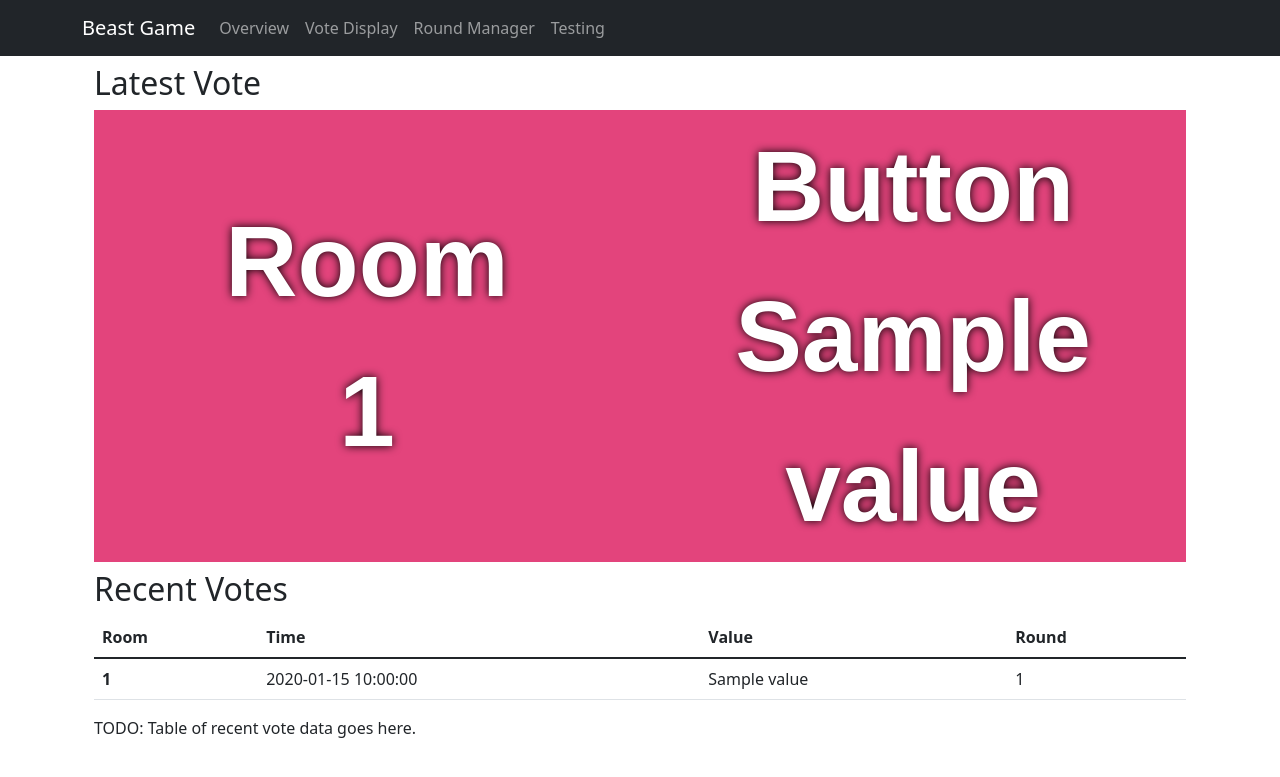
After one commit to geerlingguy/beast-challenge, a Flask app: template leader-app/templates/test.html in a window 1280 px wide. The commit adds this page. Shown: the top 777 px of the page. Run offline with Flask 2, Linux system fonts and the light colour scheme; the template is opened without the code that fills it: most values are stand-ins (such as "Sample title", 1, 10 or a date in 2020); some web fonts are replaced.

Commit message:
Add vote testing page for my own sanity.

```diff
--- a/leader-app/app.py
+++ b/leader-app/app.py
@@ -23,6 +23,14 @@ def index():
     votes = conn.execute('SELECT * FROM votes').fetchall()
     conn.close()
     return render_template('index.html', votes=votes)
+
+# Test mode page.
+@app.route('/test')
+def test():
+    conn = get_db_connection()
+    votes = conn.execute('SELECT * FROM votes ORDER BY created DESC LIMIT 10').fetchall()
+    conn.close()
+    return render_template('test.html', votes=votes)
 
 # Tally of all votes displayed on a web page.
 @app.route('/tally')
--- a/leader-app/static/custom.css
+++ b/leader-app/static/custom.css
@@ -1,5 +1,31 @@
 /* Custom CSS */
 
+/* Global styles */
+@font-face {
+    font-family: 'komika_axisregular';
+    src: url("{{ url_for('static', filename='komika_axis-webfont.woff2') }}") format('woff2'),
+         url("{{ url_for('static', filename='komika_axis-webfont.woff') }}") format('woff');
+    font-weight: normal;
+    font-style: normal;
+}
+
+/* Home page */
 .round-overview input[type="text"] {
-  width: 8em;
+    width: 8em;
 }
+
+/* Testing Page */
+table.latest-vote {
+    width: 100%;
+    background-color: #E3447C;
+    font-family: komika_axisregular, Arial;
+    color: #fff;
+    font-size: 100px;
+    text-shadow: 0 0 10px #000;
+    height: 98.7%;
+    width: 100%;
+    text-align: center;
+    vertical-align: middle;
+    height: 100%;
+    font-weight: bold;
+}
--- a/leader-app/templates/base.html
+++ b/leader-app/templates/base.html
@@ -24,6 +24,9 @@
             <li class="nav-item">
                 <a class="nav-link" href="/rounds">Round Manager</a>
             </li>
+            <li class="nav-item">
+                <a class="nav-link" href="/test">Testing</a>
+            </li>
         </ul>
       </div>
     </nav>
--- /dev/null
+++ b/leader-app/templates/test.html
@@ -0,0 +1,45 @@
+{% extends 'base.html' %}
+
+{% block content %}
+    <div class="container mt-2 test-display">
+        <h2>Latest Vote</h2>
+            <table class="latest-vote">
+                <tr>
+                    <td style="width: 50%;">
+                        <span class="label">Room</span><br>
+                        <span class="value">{{ votes[0].room_id }}</span>
+                    </td>
+                    <td style="width: 50%;">
+                        <span class="label">Button</span><br>
+                        <span class="value">{{ votes[0].value }}</span>
+                    </td>
+                </div>
+            </table>
+        <h2 class="mt-2">Recent Votes</h2>
+        <table class="table">
+          <thead>
+            <tr>
+              <th scope="col">Room</th>
+              <th scope="col">Time</th>
+              <th scope="col">Value</th>
+              <th scope="col">Round</th>
+            </tr>
+          </thead>
+          <tbody>
+            {% for vote in votes %}
+                <tr>
+                    <th scope="row">{{ vote.room_id }}</th>
+                    <td>{{ vote.created }}</td>
+                    <td>{{ vote.value }}</td>
+                    <td>{{ vote.round_id }}</td>
+                </tr>
+            {% endfor %}
+          </tbody>
+        </table>
+        <p>TODO: Table of recent vote data goes here.</p>
+    </div>
+    <!-- Refresh page every 5 seconds -->
+    <script type="text/javascript">
+        setTimeout(function () { location.reload(1); }, 5000);
+    </script>
+{% endblock %}
```
